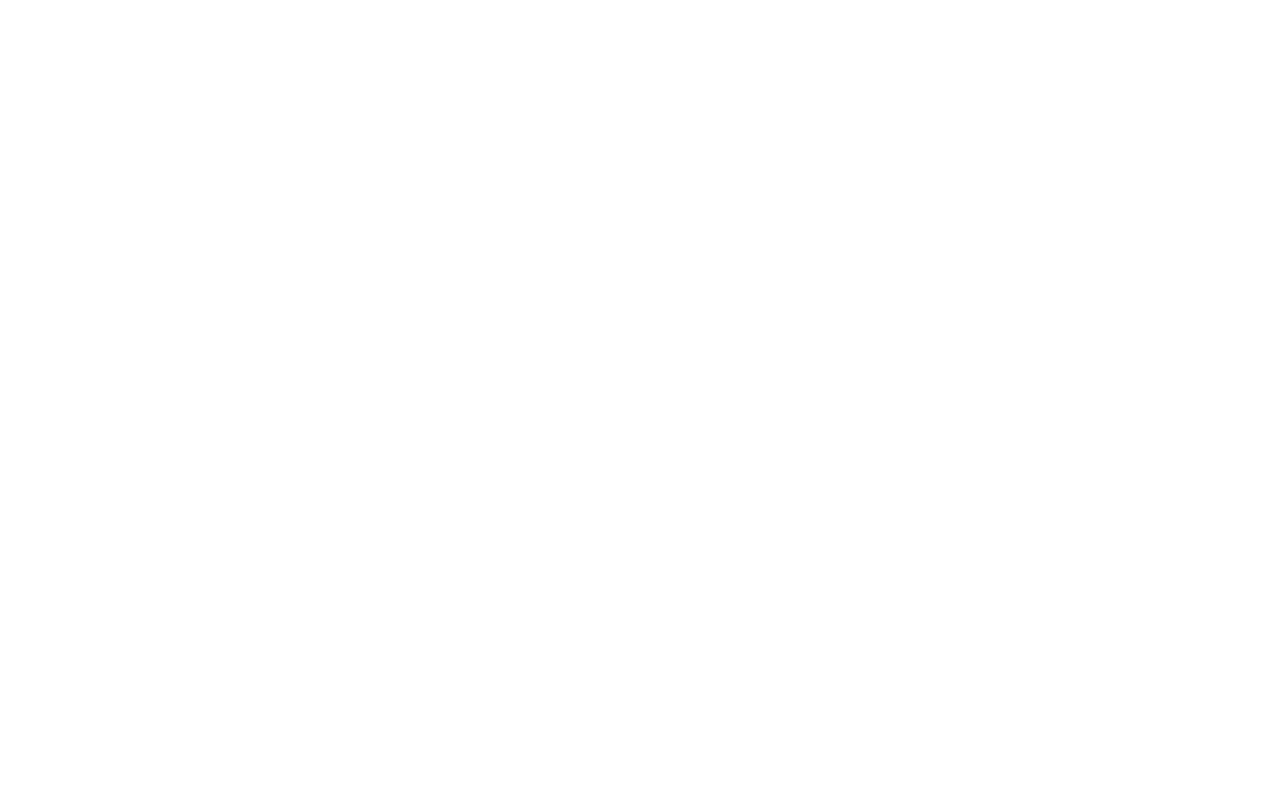
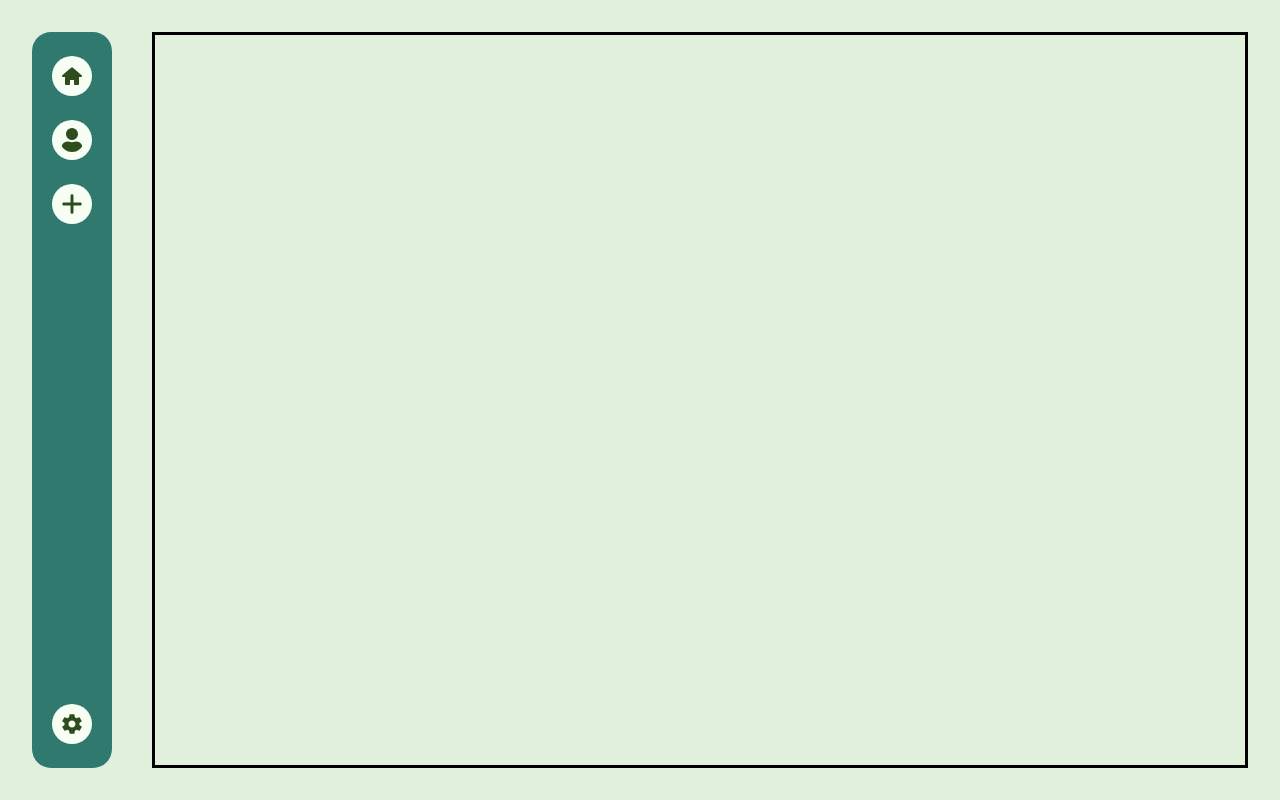
Before and after one commit to virag-ky/TaskVibe, a React (Vite) app in the folder src/renderer/: page / in a window 1280 px wide. Built offline with nearby package versions, Linux system fonts and the light colour scheme.

Commit message:
Add navbar, icons with default styles

```diff
--- a/package.json
+++ b/package.json
@@ -20,7 +20,8 @@
   "dependencies": {
     "@electron-toolkit/preload": "^3.0.1",
     "@electron-toolkit/utils": "^3.0.0",
-    "electron-updater": "^6.1.7"
+    "electron-updater": "^6.1.7",
+    "react-icons": "^5.5.0"
   },
   "devDependencies": {
     "@electron-toolkit/eslint-config": "^1.0.2",
--- a/src/renderer/src/App.jsx
+++ b/src/renderer/src/App.jsx
@@ -1,9 +1,11 @@
 import Navbar from './components/Navbar'
+import Main from './components/Main'
 
 function App() {
   return (
     <>
       <Navbar />
+      <Main />
     </>
   )
 }
--- a/src/renderer/src/assets/main.css
+++ b/src/renderer/src/assets/main.css
@@ -5,3 +5,63 @@
   padding: 0;
   box-sizing: border-box;
 }
+
+:root {
+  --base-light-green: #e1f0da;
+  --base-dark-green: #30796e;
+  --dark-green: #2e4d1c;
+  --white-green: #f7fff5;
+}
+
+body {
+  background: var(--base-light-green);
+}
+
+/* Root container/App */
+#root {
+  display: flex;
+  gap: 2.5rem;
+  padding: 2rem;
+  height: 100vh;
+}
+
+/* Navbar */
+nav {
+  background: var(--base-dark-green);
+  display: flex;
+  flex-direction: column;
+  justify-content: space-between;
+  align-items: center;
+  padding: 1.5rem;
+  width: 80px;
+  border-radius: 1.2rem;
+}
+
+.main-navigation-icons {
+  display: flex;
+  flex-direction: column;
+  align-items: center;
+  gap: 1.5rem;
+}
+
+.nav-icon {
+  background: var(--base-light-green);
+  background: var(--white-green);
+  color: var(--dark-green);
+  border-radius: 50%;
+  width: 2.5rem;
+  height: 2.5rem;
+  padding: 0.5rem;
+  cursor: pointer;
+  transition: 0.5s;
+}
+
+.nav-icon:hover {
+  transform: scale(1.15);
+}
+
+/* Main content */
+main {
+  border: solid black;
+  width: 100%;
+}
--- /dev/null
+++ b/src/renderer/src/components/Main.jsx
@@ -0,0 +1,5 @@
+function Main() {
+  return <main></main>
+}
+
+export default Main
--- a/src/renderer/src/components/Navbar.jsx
+++ b/src/renderer/src/components/Navbar.jsx
@@ -1,5 +1,20 @@
+import { TiHome } from 'react-icons/ti'
+import { FaUser } from 'react-icons/fa'
+import { IoMdSettings } from 'react-icons/io'
+import { FaPlus } from 'react-icons/fa6'
+
 function Navbar() {
-  return <nav></nav>
+  return (
+    <nav>
+      <div className="main-navigation-icons">
+        <TiHome className="nav-icon" />
+        <FaUser className="nav-icon" />
+        <FaPlus className="nav-icon" />
+      </div>
+
+      <IoMdSettings className="nav-icon" />
+    </nav>
+  )
 }
 
 export default Navbar
```
Also changed, not shown: 1 other file (tests, documents, lock files or other folders).
